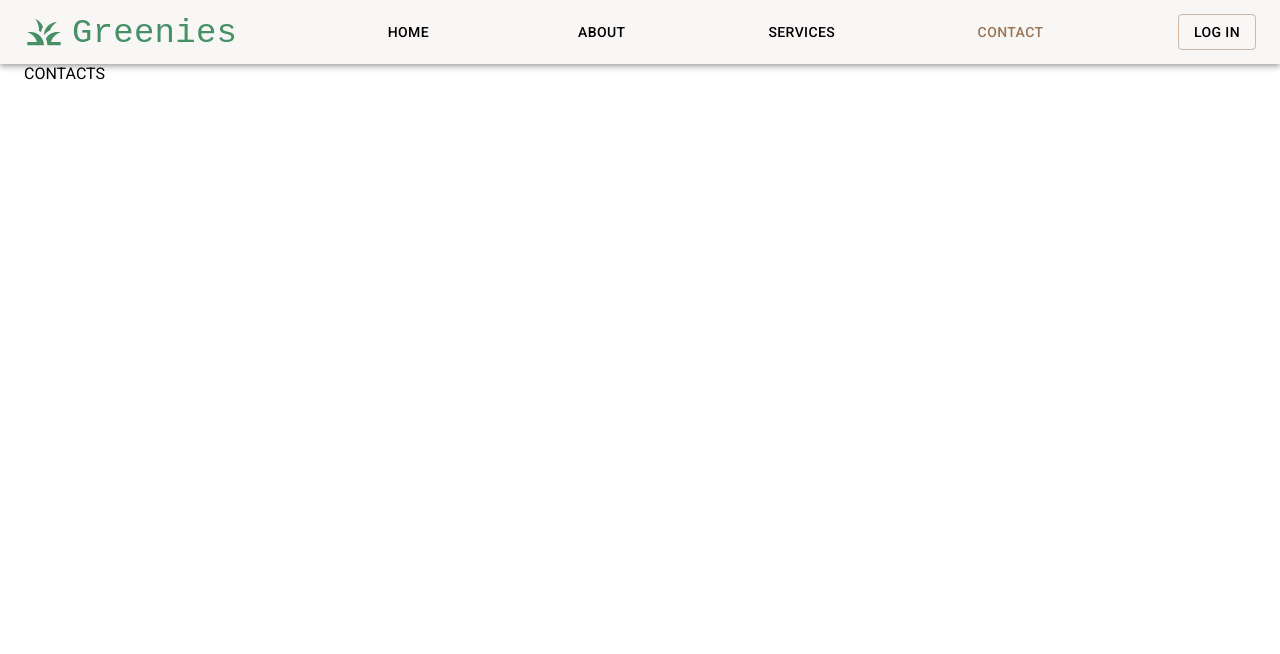
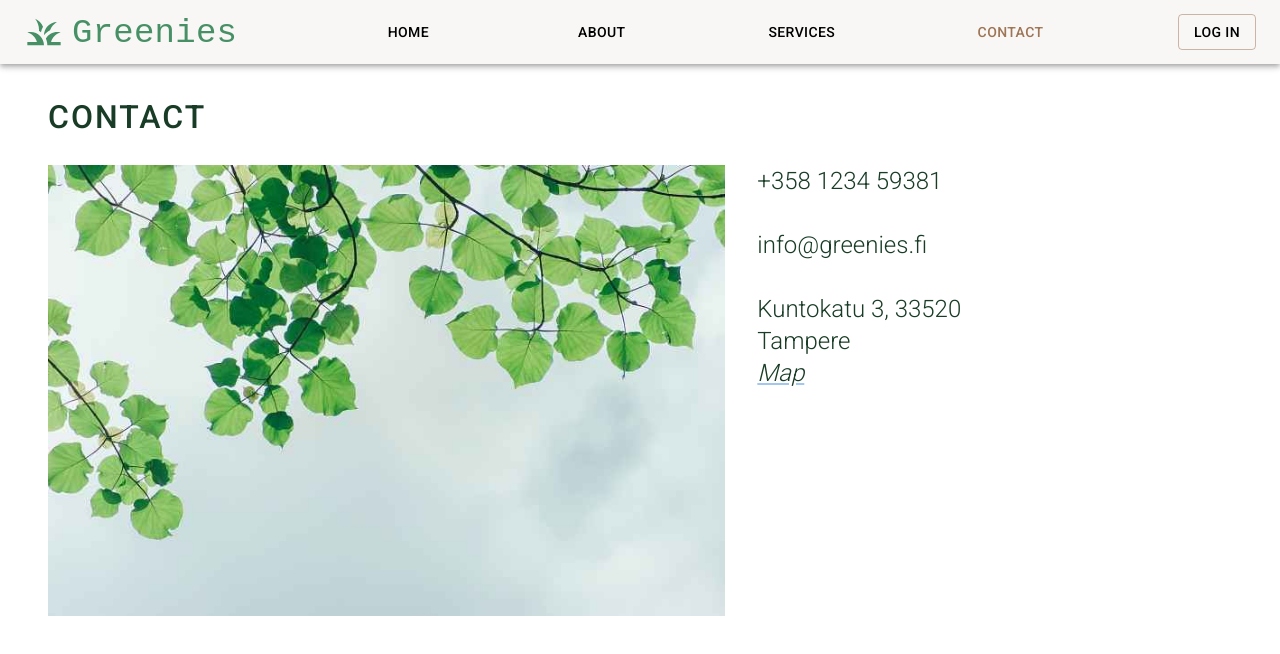
Before and after one commit to Tomi-Salminen/Ohjelmistoprojekti, a React (Vite) app in the folder frontend/: page /contact in a window 1280 px wide. Shown: the top 654 px of the page. Built offline with nearby package versions, Linux system fonts and the light colour scheme; the HTML template or start-up script is replaced by a standard one.

Commit message:
Contact sivu, seka kasviInfo-sivu responsiiviseksi

```diff
--- a/frontend/src/pages/ContactPage.jsx
+++ b/frontend/src/pages/ContactPage.jsx
@@ -1,8 +1,36 @@
+import { Container, Typography, Grid, Box, Link} from "@mui/material";
+import contactImg from "../images/contactImg.jpeg";
+
 const ContactPage = () => {
+    const textStyle = {
+        color: '#183c25',
+        fontWeight: '100'
+    };
+
     return (
-        <div>
-            CONTACTS
-        </div>
+        <Container maxWidth="xl" sx={{paddingTop: "25px"}}>
+            <Typography variant='button' sx={{ color: '#183c25', fontSize: '2em', letterSpacing: "2px"}}>Contact</Typography>
+            <Grid container spacing={4} sx={{paddingTop: "20px"}}>
+                <Grid item sm={12} lg={7}>
+                    <Box component="img"
+                            sx={{
+                                width: "100%",
+                                objectFit: "cover",
+
+                            }}
+                            src={contactImg}/>
+                </Grid>
+                <Grid item sm={12} lg={5}>
+                    <Typography mb={4} variant='h5' sx={textStyle}>+358 1234 59381</Typography>
+                    <Typography mb={4} variant='h5' sx={textStyle}> info@greenies.fi</Typography>
+                    <Typography variant='h5' sx={textStyle}>Kuntokatu 3, 33520</Typography>
+                    <Typography variant='h5' sx={textStyle}>Tampere</Typography>
+                    <Link variant='h5' sx={{color: '#183c25',fontWeight: '100', fontStyle: 'italic'}} target="_blank" rel="noreferrer" href="https://maps.app.goo.gl/3MftuCQ2KFucuk4x7">
+                        Map
+                    </Link>
+                </Grid>
+            </Grid>
+        </Container>
     );
 }
 
--- a/frontend/src/pages/PlantInfo.jsx
+++ b/frontend/src/pages/PlantInfo.jsx
@@ -19,7 +19,7 @@ const PlantInfo = () => {
         <div style={{ paddingTop: "20px"}}>
             <Typography variant='button' sx={{ color: '#183c25', fontSize: '2em', letterSpacing: "2px"}}>PLANTS & FLOWERS</Typography>
             <Grid container spacing={2} sx={{mt: 1}}>
-                <Grid item xs={5}>
+                <Grid item xss={12} md={7}>
                     <Box component="img"
                         sx={{
                             width: "100%",
@@ -29,7 +29,7 @@ const PlantInfo = () => {
                         }}
                         src={data[id].image} />
                 </Grid>
-                <Grid item xs={7} sx={{ padding: "0px" }}>
+                <Grid item xss={12} md={5} sx={{ padding: "0px" }}>
                     <Typography variant="button"
                                 sx={{color: '#183c25', textTransform: "uppercase", fontSize: "24px", letterSpacing: "2px", paddintTop: "-10px"}}>
                         {data[id].name}
```
Also changed, not shown: frontend/src/images/contactImg.jpeg (added).
